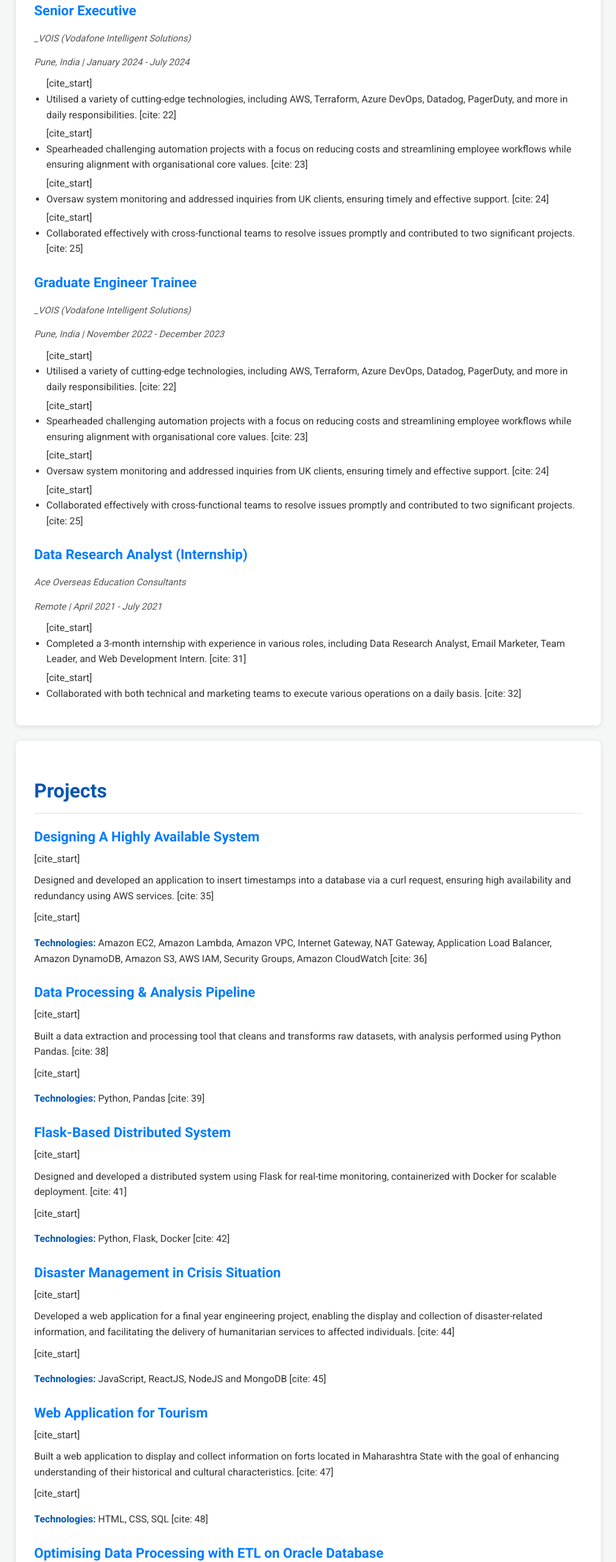
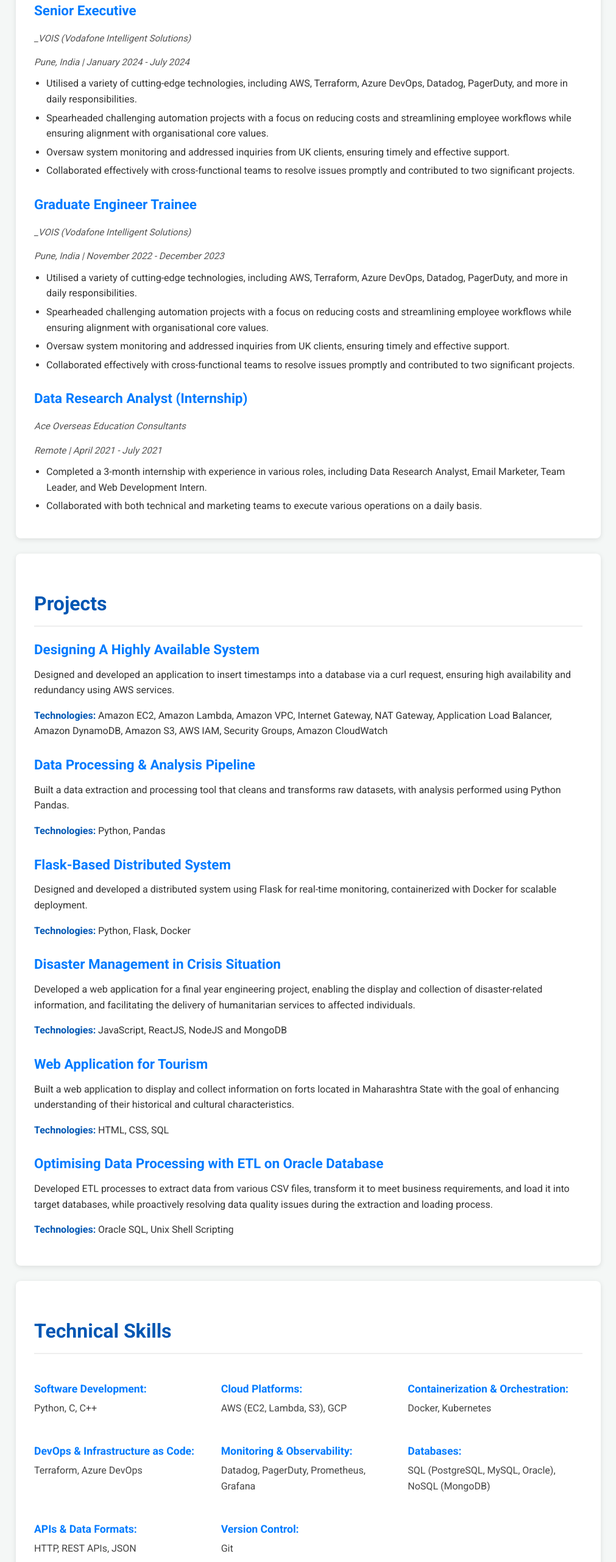
Before and after one commit to srlimkar29/srlimkar29.github.io, a plain HTML site: page index.html in a window 1280 px wide. Shown: the part 1080-3642 px from the top of the page at 61% size, without its empty margins (134-1145 px from the left). Drawn offline with Linux system fonts and the light colour scheme.

Commit message:
Update index.html
Implement dark mode and refactor styles.

```diff
--- a/index.html
+++ b/index.html
@@ -4,8 +4,10 @@
     <meta charset="UTF-8">
     <meta name="viewport" content="width=device-width, initial-scale=1.0">
     <title>Shubham Limkar - Personal Website</title>
+    <meta name="description" content="Shubham Limkar's personal portfolio, showcasing expertise in Cloud Computing, DevOps, and full-stack development, alongside academic projects and professional experience.">
     <link rel="stylesheet" href="style.css">
     <link href="https://fonts.googleapis.com/css2?family=Roboto:wght@400;700&family=Montserrat:wght=500&display=swap" rel="stylesheet">
+    <link rel="stylesheet" href="https://cdnjs.cloudflare.com/ajax/libs/font-awesome/6.5.1/css/all.min.css" integrity="sha512-DTOQO9RWCH3ppGqcWaEA1BIZOC6xxalwEsw9c2QQeAIftl+Vegovlnee1c9QX4TctnWMn13TZye+giMm8e2LwA==" crossorigin="anonymous" referrerpolicy="no-referrer" />
 </head>
 <body>
     <header>
@@ -46,10 +48,10 @@
                 <p class="organization">_VOIS (Vodafone Intelligent Solutions)</p>
                 <p class="location-date">Pune, India | January 2024 - July 2024</p>
                 <ul>
-                    [cite_start]<li>Utilised a variety of cutting-edge technologies, including AWS, Terraform, Azure DevOps, Datadog, PagerDuty, and more in daily responsibilities. [cite: 22]</li>
-                    [cite_start]<li>Spearheaded challenging automation projects with a focus on reducing costs and streamlining employee workflows while ensuring alignment with organisational core values. [cite: 23]</li>
-                    [cite_start]<li>Oversaw system monitoring and addressed inquiries from UK clients, ensuring timely and effective support. [cite: 24]</li>
-                    [cite_start]<li>Collaborated effectively with cross-functional teams to resolve issues promptly and contributed to two significant projects. [cite: 25]</li>
+                    <li>Utilised a variety of cutting-edge technologies, including AWS, Terraform, Azure DevOps, Datadog, PagerDuty, and more in daily responsibilities.</li>
+                    <li>Spearheaded challenging automation projects with a focus on reducing costs and streamlining employee workflows while ensuring alignment with organisational core values.</li>
+                    <li>Oversaw system monitoring and addressed inquiries from UK clients, ensuring timely and effective support.</li>
+                    <li>Collaborated effectively with cross-functional teams to resolve issues promptly and contributed to two significant projects.</li>
                 </ul>
             </div>
             <div class="item">
@@ -57,10 +59,10 @@
                 <p class="organization">_VOIS (Vodafone Intelligent Solutions)</p>
                 <p class="location-date">Pune, India | November 2022 - December 2023</p>
                 <ul>
-                     [cite_start]<li>Utilised a variety of cutting-edge technologies, including AWS, Terraform, Azure DevOps, Datadog, PagerDuty, and more in daily responsibilities. [cite: 22]</li>
-                    [cite_start]<li>Spearheaded challenging automation projects with a focus on reducing costs and streamlining employee workflows while ensuring alignment with organisational core values. [cite: 23]</li>
-                    [cite_start]<li>Oversaw system monitoring and addressed inquiries from UK clients, ensuring timely and effective support. [cite: 24]</li>
-                    [cite_start]<li>Collaborated effectively with cross-functional teams to resolve issues promptly and contributed to two significant projects. [cite: 25]</li>
+                     <li>Utilised a variety of cutting-edge technologies, including AWS, Terraform, Azure DevOps, Datadog, PagerDuty, and more in daily responsibilities.</li>
+                    <li>Spearheaded challenging automation projects with a focus on reducing costs and streamlining employee workflows while ensuring alignment with organisational core values.</li>
+                    <li>Oversaw system monitoring and addressed inquiries from UK clients, ensuring timely and effective support.</li>
+                    <li>Collaborated effectively with cross-functional teams to resolve issues promptly and contributed to two significant projects.</li>
                 </ul>
             </div>
             <div class="item">
@@ -68,8 +70,8 @@
                 <p class="organization">Ace Overseas Education Consultants</p>
                 <p class="location-date">Remote | April 2021 - July 2021</p>
                 <ul>
-                    [cite_start]<li>Completed a 3-month internship with experience in various roles, including Data Research Analyst, Email Marketer, Team Leader, and Web Development Intern. [cite: 31]</li>
-                    [cite_start]<li>Collaborated with both technical and marketing teams to execute various operations on a daily basis. [cite: 32]</li>
+                    <li>Completed a 3-month internship with experience in various roles, including Data Research Analyst, Email Marketer, Team Leader, and Web Development Intern.</li>
+                    <li>Collaborated with both technical and marketing teams to execute various operations on a daily basis.</li>
                 </ul>
             </div>
         </section>
@@ -78,33 +80,33 @@
             <h2>Projects</h2>
             <div class="item">
                 <h3>Designing A Highly Available System</h3>
-                [cite_start]<p class="description">Designed and developed an application to insert timestamps into a database via a curl request, ensuring high availability and redundancy using AWS services. [cite: 35]</p>
-                [cite_start]<p class="technologies"><strong>Technologies:</strong> Amazon EC2, Amazon Lambda, Amazon VPC, Internet Gateway, NAT Gateway, Application Load Balancer, Amazon DynamoDB, Amazon S3, AWS IAM, Security Groups, Amazon CloudWatch [cite: 36]</p>
+                <p class="description">Designed and developed an application to insert timestamps into a database via a curl request, ensuring high availability and redundancy using AWS services.</p>
+                <p class="technologies"><strong>Technologies:</strong> Amazon EC2, Amazon Lambda, Amazon VPC, Internet Gateway, NAT Gateway, Application Load Balancer, Amazon DynamoDB, Amazon S3, AWS IAM, Security Groups, Amazon CloudWatch</p>
             </div>
             <div class="item">
                 <h3>Data Processing & Analysis Pipeline</h3>
-                [cite_start]<p class="description">Built a data extraction and processing tool that cleans and transforms raw datasets, with analysis performed using Python Pandas. [cite: 38]</p>
-                [cite_start]<p class="technologies"><strong>Technologies:</strong> Python, Pandas [cite: 39]</p>
+                <p class="description">Built a data extraction and processing tool that cleans and transforms raw datasets, with analysis performed using Python Pandas.</p>
+                <p class="technologies"><strong>Technologies:</strong> Python, Pandas</p>
             </div>
             <div class="item">
                 <h3>Flask-Based Distributed System</h3>
-                [cite_start]<p class="description">Designed and developed a distributed system using Flask for real-time monitoring, containerized with Docker for scalable deployment. [cite: 41]</p>
-                [cite_start]<p class="technologies"><strong>Technologies:</strong> Python, Flask, Docker [cite: 42]</p>
+                <p class="description">Designed and developed a distributed system using Flask for real-time monitoring, containerized with Docker for scalable deployment.</p>
+                <p class="technologies"><strong>Technologies:</strong> Python, Flask, Docker</p>
             </div>
             <div class="item">
                 <h3>Disaster Management in Crisis Situation</h3>
-                [cite_start]<p class="description">Developed a web application for a final year engineering project, enabling the display and collection of disaster-related information, and facilitating the delivery of humanitarian services to affected individuals. [cite: 44]</p>
-                [cite_start]<p class="technologies"><strong>Technologies:</strong> JavaScript, ReactJS, NodeJS and MongoDB [cite: 45]</p>
+                <p class="description">Developed a web application for a final year engineering project, enabling the display and collection of disaster-related information, and facilitating the delivery of humanitarian services to affected individuals.</p>
+                <p class="technologies"><strong>Technologies:</strong> JavaScript, ReactJS, NodeJS and MongoDB</p>
             </div>
             <div class="item">
                 <h3>Web Application for Tourism</h3>
-                [cite_start]<p class="description">Built a web application to display and collect information on forts located in Maharashtra State with the goal of enhancing understanding of their historical and cultural characteristics. [cite: 47]</p>
-                [cite_start]<p class="technologies"><strong>Technologies:</strong> HTML, CSS, SQL [cite: 48]</p>
+                <p class="description">Built a web application to display and collect information on forts located in Maharashtra State with the goal of enhancing understanding of their historical and cultural characteristics.</p>
+                <p class="technologies"><strong>Technologies:</strong> HTML, CSS, SQL</p>
             </div>
             <div class="item">
                 <h3>Optimising Data Processing with ETL on Oracle Database</h3>
-                [cite_start]<p class="description">Developed ETL processes to extract data from various CSV files, transform it to meet business requirements, and load it into target databases, while proactively resolving data quality issues during the extraction and loading process. [cite: 50]</p>
-                [cite_start]<p class="technologies"><strong>Technologies:</strong> Oracle SQL, Unix Shell Scripting [cite: 51]</p>
+                <p class="description">Developed ETL processes to extract data from various CSV files, transform it to meet business requirements, and load it into target databases, while proactively resolving data quality issues during the extraction and loading process.</p>
+                <p class="technologies"><strong>Technologies:</strong> Oracle SQL, Unix Shell Scripting</p>
             </div>
         </section>
 
@@ -113,35 +115,35 @@
             <div class="skills-grid">
                 <div class="skill-category">
                     <h4>Software Development:</h4>
-                    [cite_start]<p>Python, C, C++ [cite: 53]</p>
+                    <p>Python, C, C++</p>
                 </div>
                 <div class="skill-category">
                     <h4>Cloud Platforms:</h4>
-                    [cite_start]<p>AWS (EC2, Lambda, S3), GCP [cite: 54]</p>
+                    <p>AWS (EC2, Lambda, S3), GCP</p>
                 </div>
                 <div class="skill-category">
                     <h4>Containerization & Orchestration:</h4>
-                    [cite_start]<p>Docker, Kubernetes [cite: 55]</p>
+                    <p>Docker, Kubernetes</p>
                 </div>
                 <div class="skill-category">
                     <h4>DevOps & Infrastructure as Code:</h4>
-                    [cite_start]<p>Terraform, Azure DevOps [cite: 56]</p>
+                    <p>Terraform, Azure DevOps</p>
                 </div>
                 <div class="skill-category">
                     <h4>Monitoring & Observability:</h4>
-                    [cite_start]<p>Datadog, PagerDuty, Prometheus, Grafana [cite: 57]</p>
+                    <p>Datadog, PagerDuty, Prometheus, Grafana</p>
                 </div>
                 <div class="skill-category">
                     <h4>Databases:</h4>
-                    [cite_start]<p>SQL (PostgreSQL, MySQL, Oracle), NoSQL (MongoDB) [cite: 58]</p>
+                    <p>SQL (PostgreSQL, MySQL, Oracle), NoSQL (MongoDB)</p>
                 </div>
                 <div class="skill-category">
                     <h4>APIs & Data Formats:</h4>
-                    [cite_start]<p>HTTP, REST APIs, JSON [cite: 59]</p>
+                    <p>HTTP, REST APIs, JSON</p>
                 </div>
                 <div class="skill-category">
                     <h4>Version Control:</h4>
-                    [cite_start]<p>Git [cite: 60]</p>
+                    <p>Git</p>
                 </div>
             </div>
         </section>
@@ -150,15 +152,15 @@
             <h2>Additional Information</h2>
             <div class="item">
                 <h3>Languages:</h3>
-                [cite_start]<p>Proficient in English, Hindi & Marathi [cite: 70]</p>
+                <p>Proficient in English, Hindi & Marathi</p>
             </div>
             <div class="item">
                 <h3>Certifications:</h3>
-                [cite_start]<p>AWS Solution Architect (A Cloud Guru), Terraform (A Cloud Guru), Azure DevOps (LinkedIn), Containers and Docker (A Cloud Guru) [cite: 71]</p>
+                <p>AWS Solution Architect (A Cloud Guru), Terraform (A Cloud Guru), Azure DevOps (LinkedIn), Containers and Docker (A Cloud Guru)</p>
             </div>
             <div class="item">
                 <h3>Activities:</h3>
-                [cite_start]<p>Volunteered at Brighter Future, an initiative by_VOIS of Change, which contributes to sustainable development and fosters positive social and environmental impacts, where I actively participated in various activities. [cite: 72, 73]</p>
+                <p>Volunteered at Brighter Future, an initiative by_VOIS of Change, which contributes to sustainable development and fosters positive social and environmental impacts, where I actively participated in various activities.</p>
             </div>
         </section>
     </main>
@@ -169,6 +171,14 @@
         </div>
     </footer>
 
-    <script src="https://kit.fontawesome.com/a076d05399.js" crossorigin="anonymous"></script>
+    <button id="darkModeToggle" aria-label="Toggle dark mode">
+        <i class="fas fa-moon"></i>
+    </button>
+
+    <button onclick="scrollToTop()" id="scrollToTopBtn" title="Go to top">
+        <i class="fas fa-arrow-up"></i>
+    </button>
+
+    <script src="script.js"></script>
 </body>
 </html>
```
